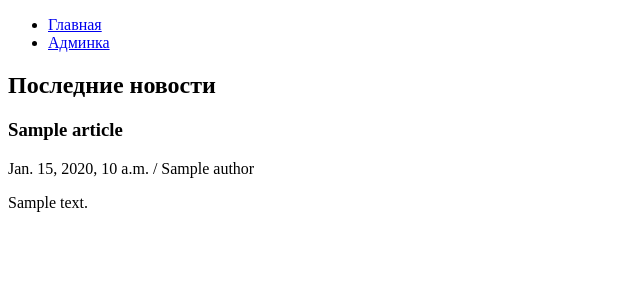
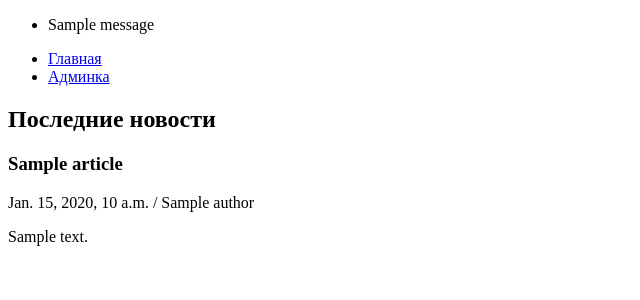
Before and after one commit to lexqt/simplelms, a Django app: template news/templates/frontpage_news.html in a window 1280 px wide. Shown: the top 300 px of the page, without its empty margins (0-640 px from the left). Run offline with Django 3.2, Linux system fonts and the light colour scheme; the template is opened without the code that fills it: most values are stand-ins (such as "Sample title", 1, 10 or a date in 2020); one stand-in notice (Sample message) is shown; parts of the project's set-up code (start-up, migrations or seed data) failed here and were passed over.

Commit message:
Add messages support

```diff
--- a/settings.py
+++ b/settings.py
@@ -166,6 +166,7 @@ LOGGING = {
     }
 }
 
+MESSAGE_STORAGE = 'django.contrib.messages.storage.fallback.FallbackStorage'
 
 TINYMCE_DEFAULT_CONFIG = {
     #'mode'           : "specific_textareas",
--- a/templates/base.html
+++ b/templates/base.html
@@ -6,6 +6,14 @@
 <script type="text/javascript" src="{{ STATIC_URL }}js/jquery-1.6.4.min.js"></script>
 </head>
 <body>
+	{% if messages %}
+	<ul id="messages">
+	    {% for message in messages %}
+	    <li{% if message.tags %} class="{{ message.tags }}"{% endif %}>{{ message }}</li>
+	    {% endfor %}
+	</ul>
+	{% endif %}
+
 	<div id="sidebar">
 		{% block topbar %}
 		<ul>
```
